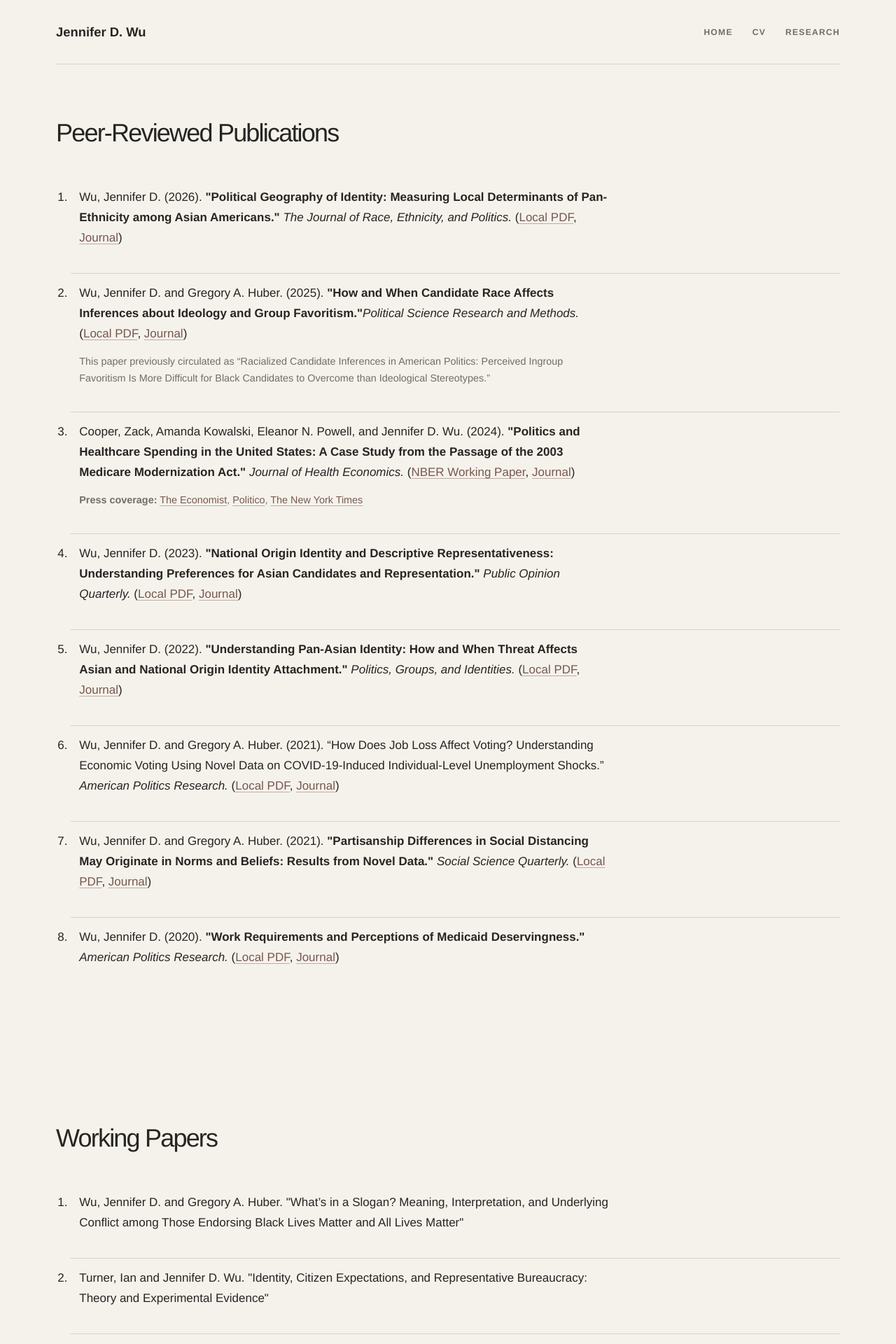
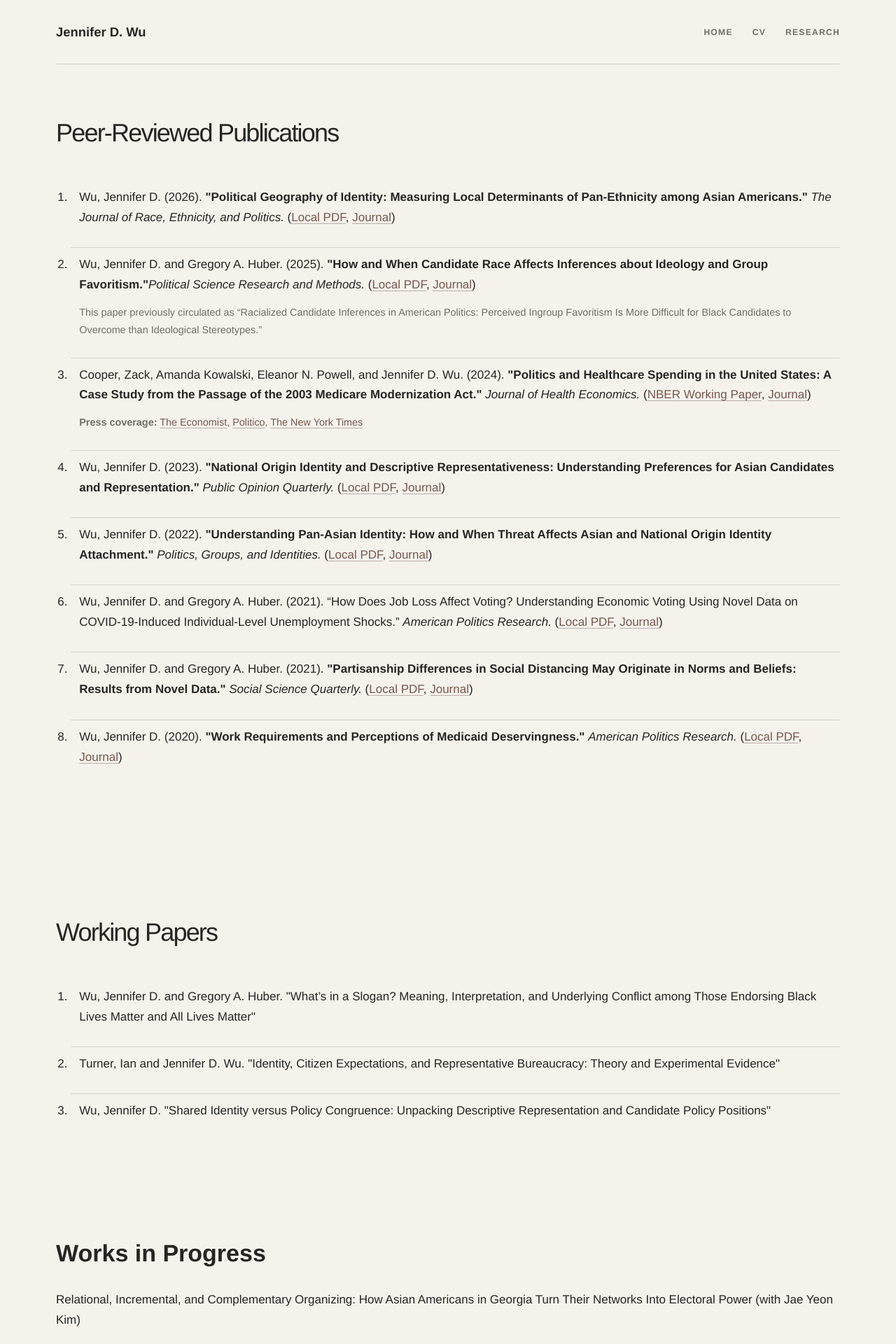
Before and after one commit to wujend/wujend.github.io, a Jekyll site: the page built from research/index.html, in a window 1280 px wide. Shown: the top 1920 px of the page at 70% size. Built offline with Jekyll 4.4.1, drawn with Linux system fonts in a browser that asks for light colours.

Commit message:
Update main.css

```diff
--- a/css/main.css
+++ b/css/main.css
@@ -416,16 +416,16 @@ footer p {
 }
 
 .publication {
-  padding: 0 0 14px 12px;
+  padding: 0 0 6px 12px;
 }
 
 .publication + .publication {
-  padding-top: 14px;
+  padding-top: 10px;
   border-top: 1px solid var(--line);
 }
 
 .publication p {
-  max-width: 760px;
+  max-width: none;
   margin: 0 0 12px;
 }
 
```
